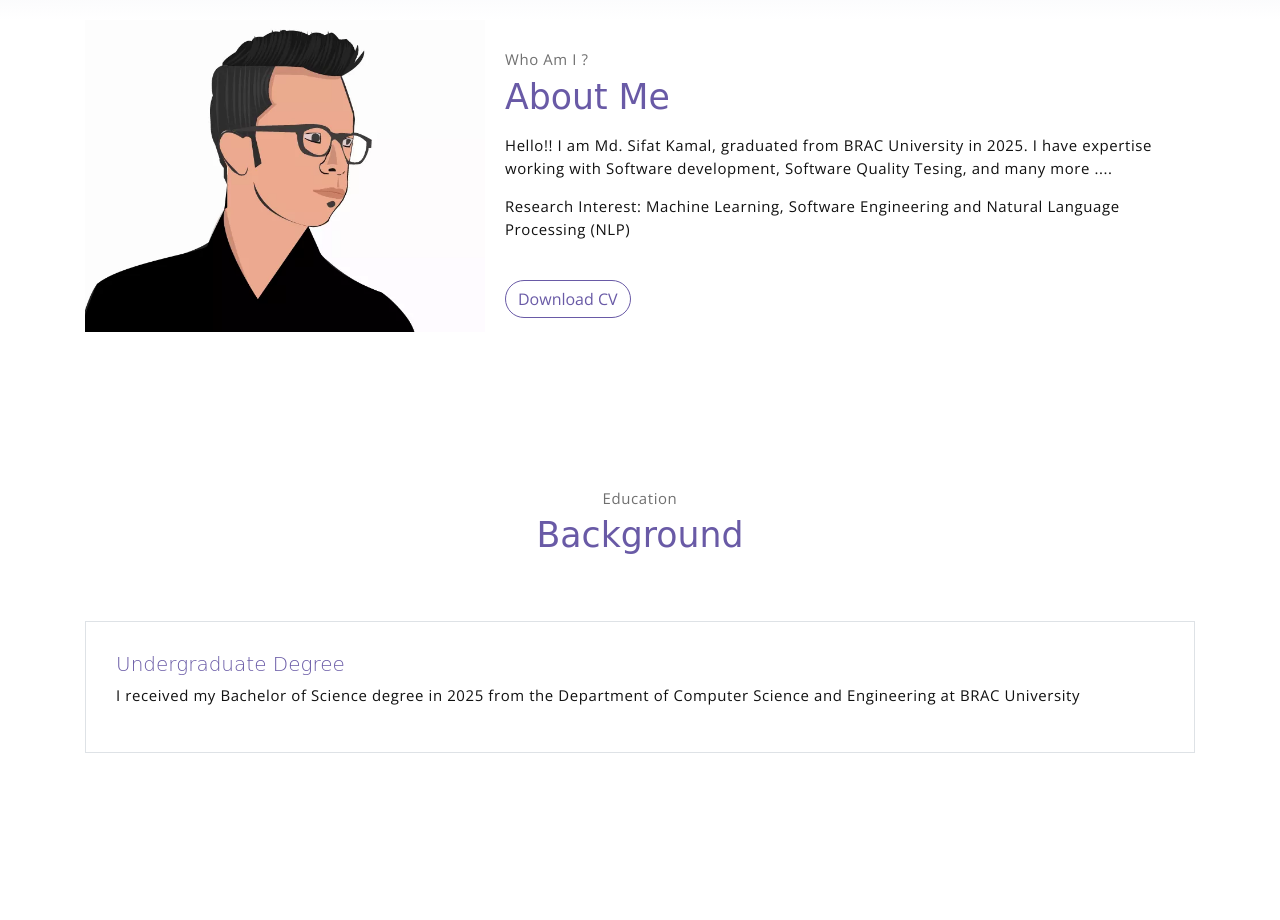
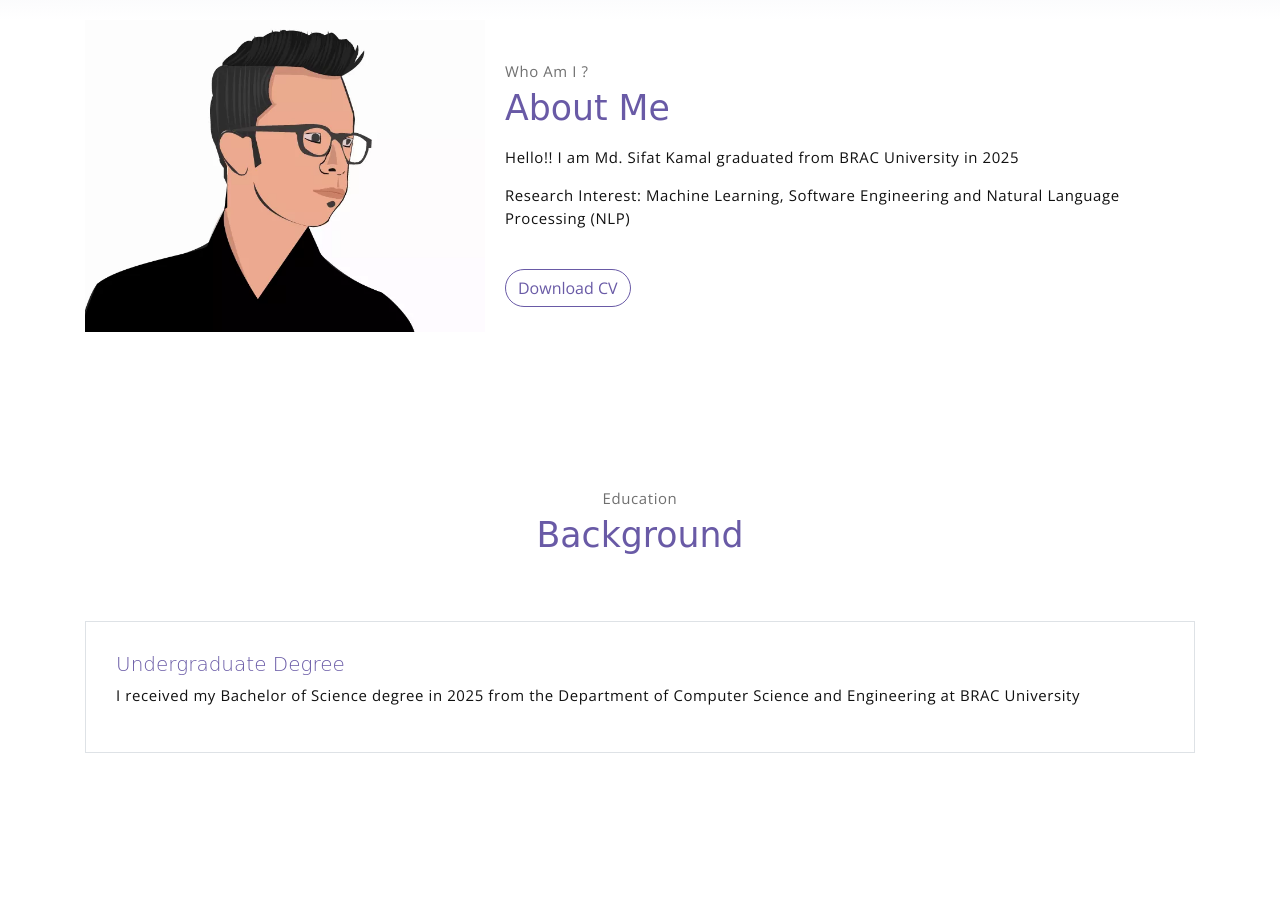
Before and after one commit to sifatkamal/dex-port, a website: page index.html in a window 1280 px wide. Shown: the part 780-1700 px from the top of the page. Drawn offline with nearby package versions, Linux system fonts and the light colour scheme; a web font is replaced by a local one.

Commit message:
fixed some lines

```diff
--- a/index.html
+++ b/index.html
@@ -97,9 +97,10 @@
                 <div class="about-caption">
                     <p class="section-subtitle">Who Am I ?</p>
                     <h2 class="section-title mb-3">About Me</h2>
-                    <p>Hello!! I am Md. Sifat Kamal, graduated from BRAC University in 2025. I have expertise working with Software development, Software Quality Tesing, and many more ....</p>
+                    <p>Hello!! I am Md. Sifat Kamal graduated from BRAC University in 2025</p>
                     <p><b>Research Interest: Machine Learning, Software Engineering and Natural Language Processing (NLP)</b></p>
-                    <a href="https://drive.google.com/file/d/1IWVfc5KF4J5b3slYuQDcnYylPAPjpG3B/view?usp=sharing" button class="btn-rounded btn btn-outline-primary mt-4" target="_blank">Download CV</button></a>
+                    <!-- <a href="https://drive.google.com/file/d/1IWVfc5KF4J5b3slYuQDcnYylPAPjpG3B/view?usp=sharing" button class="btn-rounded btn btn-outline-primary mt-4" target="_blank">Download CV</button></a> -->
+                    <a href="#" button class="btn-rounded btn btn-outline-primary mt-4" target="_blank">Download CV</button></a>
                 </div>
             </div><!-- end of about wrapper -->
         </div><!-- end of container -->
@@ -149,7 +150,7 @@
                         <div class="body">
                             <img src="assets/imgs/re.png" alt="Research" class="icon">
                             <h6 class="title">ResearchGate</h6>
-                            <p class="subtitle">My Research Interest lies in Machine Learning, Software Engineering and Natural Language Processing (NLP)</p>
+                            <p class="subtitle">My research interests include Machine Learning, Software Engineering, and Natural Language Processing (NLP)</p>
                         </div>
                     </div>
                 </div>
```
